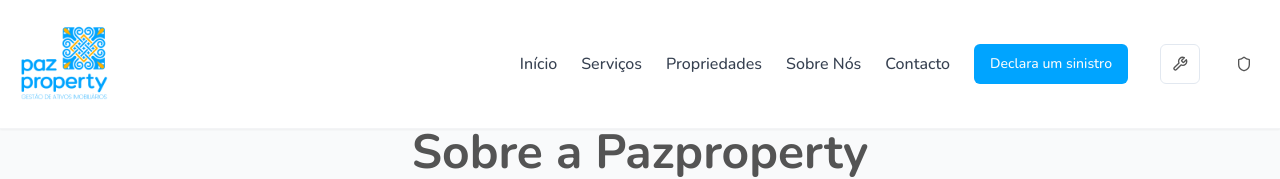
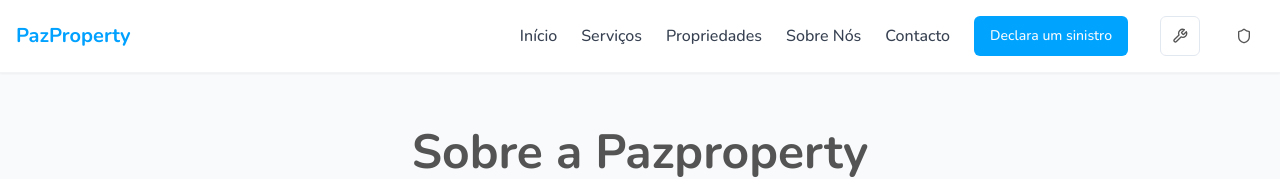
Before and after one commit to YoannPazproperty/pazproperty-magic-keys, a React (Vite) app: page /sobre in a window 1280 px wide. Shown: the top 179 px of the page. Built offline with nearby package versions, Linux system fonts and the light colour scheme.

Commit message:
Fix: Navbar logo display
Remove the logo and restore the PazProperty text in the navbar.

```diff
--- a/src/components/Navbar.tsx
+++ b/src/components/Navbar.tsx
@@ -10,12 +10,8 @@ const Navbar = () => {
   return (
     <header className="fixed top-0 left-0 right-0 z-50 bg-white/95 backdrop-blur-sm border-b border-gray-100 shadow-sm">
       <div className="container mx-auto px-4 py-4 flex justify-between items-center">
-        <Link to="/" className="flex items-center gap-2">
-          <img
-            src="/lovable-uploads/06fe55de-48e0-480d-8f54-fcd0d442c857.png"
-            alt="Pazproperty Logo"
-            className="h-24 w-auto mr-2"
-          />
+        <Link to="/" className="text-xl font-bold text-primary hover:text-primary/90 transition-colors">
+          PazProperty
         </Link>
 
         {/* Desktop menu */}
```
